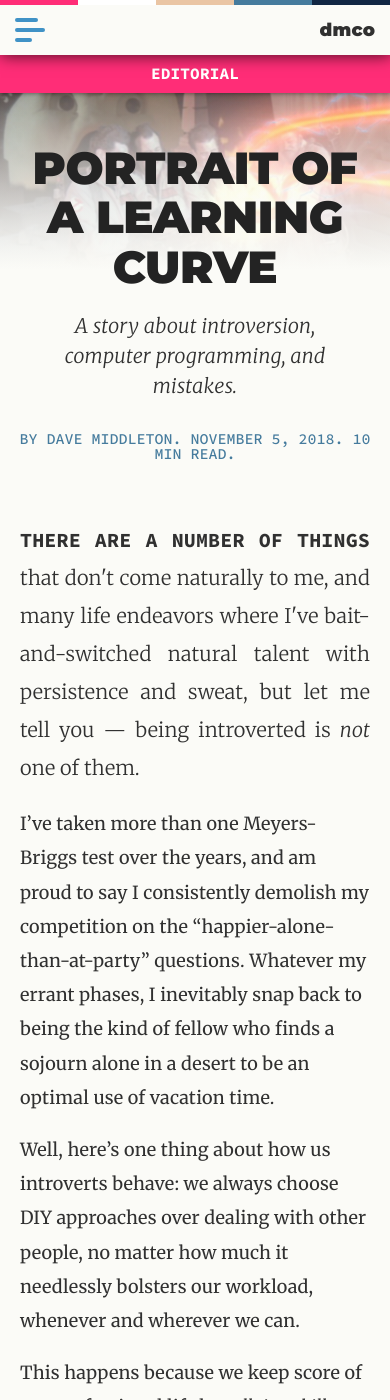
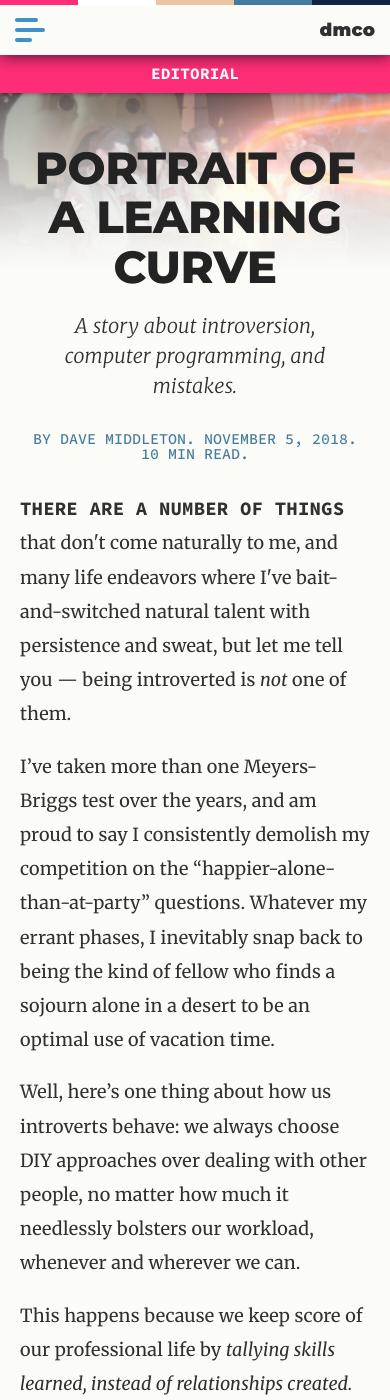
Before and after one commit to middletond/dmco, a Jekyll site: the page built from _posts/2018-11-5-learning-curve.md, in a window 390 px wide and 1400 px high. Built offline with Jekyll 4.4.1, drawn with Linux system fonts in a browser that asks for light colours.

Commit message:
Mobile style refinements to posts

```diff
--- a/_sass/_base.scss
+++ b/_sass/_base.scss
@@ -144,25 +144,31 @@ h5 {
 p, ul, ol {
 	max-width: $page-text-width;
 	text-align: justify;
-	@include below($break-tiny) { text-align: left; }
+	@include below($break-small) { text-align: left; }
 }
 p, li {
 	font-family: "Merriweather", serif;
 	font-size: 20px;
 	line-height: 190%;
 	font-weight: 400;
+	letter-spacing: 0.01em;
 	@include below($break-medium) { font-size: 19px; }
 	@include below($break-small) { font-size: 18px; }
-	@include below($break-tiny) { font-size: 16px; }
+	@include below($break-tiny) { font-size: 16px; letter-spacing: -0.01em; }
 	&.big {
-		font-weight: 300;
+		font-weight: 300 !important;
 		font-size: 25px !important;
 		text-align: justify !important;
 		@include below($break-x-large) { font-size: 23px !important; }
 		@include below($break-large) { font-size: 22px !important; }
 		@include below($break-medium) { font-size: 21px !important; }
-		@include below($break-small) { font-size: 20px !important; }
-		@include below($break-tiny) { font-size: 17px !important; }
+		// Same as regular `p`
+		@include below($break-small) {
+			font-weight: 400 !important;
+			font-size: 18px !important;
+		  text-align: left !important;
+		}
+		@include below($break-tiny) { font-size: 16px !important; }
 	}
 	.lead {
 		font-family: "Source Code Pro", monospace, sans-serif;
@@ -170,7 +176,8 @@ p, li {
 		font-size: 23px;
 		text-transform: uppercase;
 		@include below($break-medium) { font-size: 21px !important; }
-		@include below($break-small) { font-size: 20px !important; }
+		@include below($break-small) { font-size: 19px !important; }
+		@include below($break-tiny) { font-size: 17px !important; }
 	}
 	a {
 		transition: 0.15s;
--- a/_sass/_dark_sections.scss
+++ b/_sass/_dark_sections.scss
@@ -77,7 +77,7 @@
 			font-weight: 300;
 			@include below($break-medium) { font-size: 20px; }
 			@include below($break-small) { font-size: 18px; }
-			@include below($break-tiny) { font-size: 15px; }
+			@include below($break-tiny) { font-size: 16px; }
 		}
 		blockquote, blockquote p {
 			b { color: $cream }
--- a/_sass/_pages.scss
+++ b/_sass/_pages.scss
@@ -126,4 +126,10 @@
 	section.transitional-content .content {
 		margin-top: -340px;
 	}
+	@include below($break-small) {
+		.content p.big {
+			text-align: center !important;
+			padding-bottom: 30px;
+		}
+	}
 }
--- a/_sass/_post.scss
+++ b/_sass/_post.scss
@@ -88,6 +88,7 @@
 				font-family: "Montserrat", sans-serif;
 				font-weight: 900;
 				color: darken($black, 5);
+				@include below($break-mobile-nav) { font-weight: 800; }
 				@include below($break-medium) { font-size: 60px; }
 				@include below($break-small) { font-size: 45px; margin: 30px 15px 15px 15px; }
 				@include below($break-tiny) { font-size: 40px; margin: 30px 15px 0px 15px;}
@@ -124,9 +125,15 @@
 				text-transform: uppercase;
 				text-align: center;
 				letter-spacing: 0.00em;
+				@include below($break-medium) {
+					margin-top: 30px;
+				}
 				@include below($break-small) {
-					margin: 30px 10px 0px 10px;
+					margin: 30px 20px 0px 20px;
 					font-size: 15px !important;
+				}
+				@include below($break-tiny) {
+					font-size: 14px !important;
 				}
 				.corner {
 					position: absolute;
@@ -248,6 +255,9 @@
 	}
 	.post-content {
 		margin: 60px 0px 100px 0px;
+		@include below($break-small) {
+			margin: 30px 0px;
+		}
 		& > * { // everything centered and columned unless otherwise specified
 			max-width: $post-text-width;
 			margin-left: auto;
@@ -278,7 +288,6 @@
 		p {
 			text-align: left;
 			font-weight: 400;
-			&.big { font-weight: 300; }
 		}
 		li {
 			text-align: left;
--- a/_sass/_post_list.scss
+++ b/_sass/_post_list.scss
@@ -136,7 +136,7 @@
 				font-weight: 300;
         br { display: none; }
         @include below($break-medium) { font-size: 17px; }
-        @include below($break-small) { margin-bottom: 0px; }
+        @include below($break-small) { font-size: 16px; margin-bottom: 0px; }
         @include below($break-tiny) { margin-bottom: 0px; }
 			}
 		}
@@ -158,7 +158,7 @@
 				margin: 30px;
 				box-shadow: 1px 1px 4px 0px rgba(0,0,0,0.4);
         height: 400px;
-        img { min-width: 700px; }
+        img { min-width: 750px; }
         @include below($break-medium) { height: 350px; } // not the greatest but works for now
         @include below($break-small) {
           margin: 30px 20px 20px 20px;
--- a/_sass/_project.scss
+++ b/_sass/_project.scss
@@ -82,10 +82,9 @@
           font-style: normal;
           line-height: 190%;
         }
-        font-style: italic;
         @include below($break-medium) {
           margin: 20px 0px;
-          text-align: justify !important;
+          text-align: center !important;
         }
       }
       .button-block {
```
